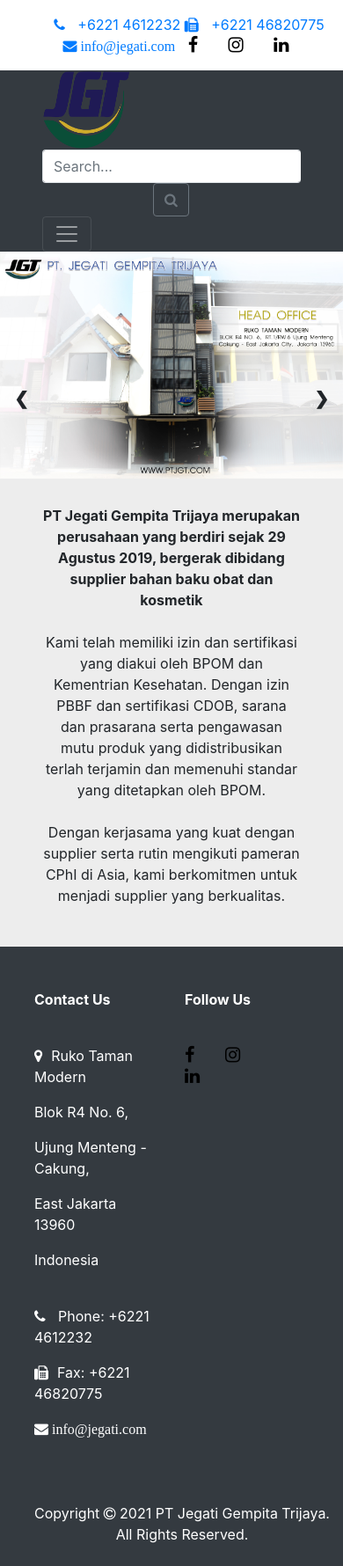
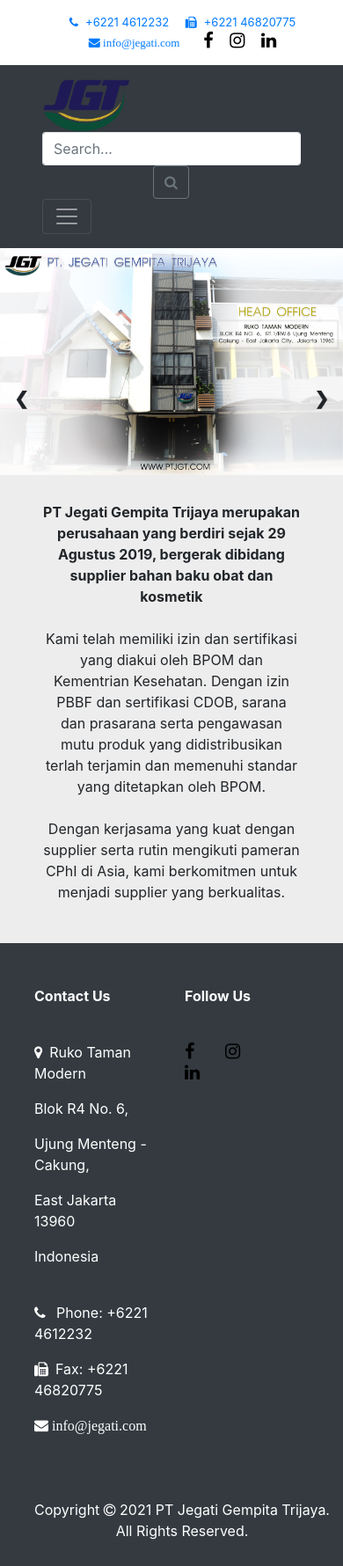
Before and after one commit to jennitirok/jegati-website, a Flask app: page / in a window 390 px wide. Shown: the whole page at 88% size. After the commit the page ends 1750 px from the top, so only its background shows below. Run offline with Flask 2, Linux system fonts and the light colour scheme; some libraries are stand-ins or nearby versions.

Commit message:
Added Media Queries for Navbar

```diff
--- a/website/templates/base.html
+++ b/website/templates/base.html
@@ -41,7 +41,7 @@
                 color: white;
             }
             .fa-map-marker, .fa-phone, .fa-fax, .fa-envelope {
-                margin-right: 10px;
+                margin-right: 8px;
             }
             .fa-facebook, .fa-instagram, .fa-linkedin {
                 font-size: 20px;
@@ -51,6 +51,24 @@
             #footer {
                 color: white;
             }
+            @media (max-width: 1100px) {
+                .nav-link {
+                    font-size: 14px;
+                }
+            }
+            @media (max-width: 1020px) {
+                .nav-link {
+                    font-size: 13px;
+                }
+            }
+            @media (max-width: 650px) {
+                .contacts {
+                    font-size: 13px;
+                }
+            }
+            #headerInfo {
+                margin-right: 15px;
+            }
         </style>
 
     </head>
@@ -58,19 +76,19 @@
         <!-- Header -->
         <div class="header text-center pt-3">
             <ul class="contacts">
-                <a href="#"><i class="fa fa-phone" aria-hidden="true"></i> +6221 4612232</li></a>
-                <a href="#"><i class="fa fa-fax" aria-hidden="true"></i> +6221 46820775</a>
-                <a href="#"><i class="fa fa-envelope" aria-hidden="true"> info@jegati.com</i></a>
-                <a href="#" class="fa fa-facebook"></a>
-                <a href="#" class="fa fa-instagram"></a>
-                <a href="#" class="fa fa-linkedin"></a>
+                <a href="#" id="headerInfo"><i class="fa fa-phone" aria-hidden="true"></i>+6221 4612232</li></a>
+                <a href="#" id="headerInfo"><i class="fa fa-fax" aria-hidden="true"></i>+6221 46820775</a>
+                <a href="#" id="headerInfo"><i class="fa fa-envelope" aria-hidden="true"> info@jegati.com</i></a>
+                <a href="#" class="fa fa-facebook" id="headerInfo"></a>
+                <a href="#" class="fa fa-instagram" id="headerInfo"></a>
+                <a href="#" class="fa fa-linkedin" id="headerInfo"></a>
             </ul>
         </div>
 
         <!-- Navbar -->
-        <nav class="navbar navbar-expand-lg navbar-dark bg-dark justify-content-between sticky-top py-0 px-5">
+        <nav class="navbar navbar-expand-lg navbar-dark bg-dark justify-content-between sticky-top py-3 px-5">
             <a class="navbar-brand py-0 my-0" href="/">
-                <img src="{{url_for('static', filename='logo.png')}}" alt="JGT" width="100" height="90">
+                <img src="{{url_for('static', filename='logo.png')}}" alt="JGT" width="100" height="60">
             </a>
             <!-- Search Bar -->
             <div>
```
